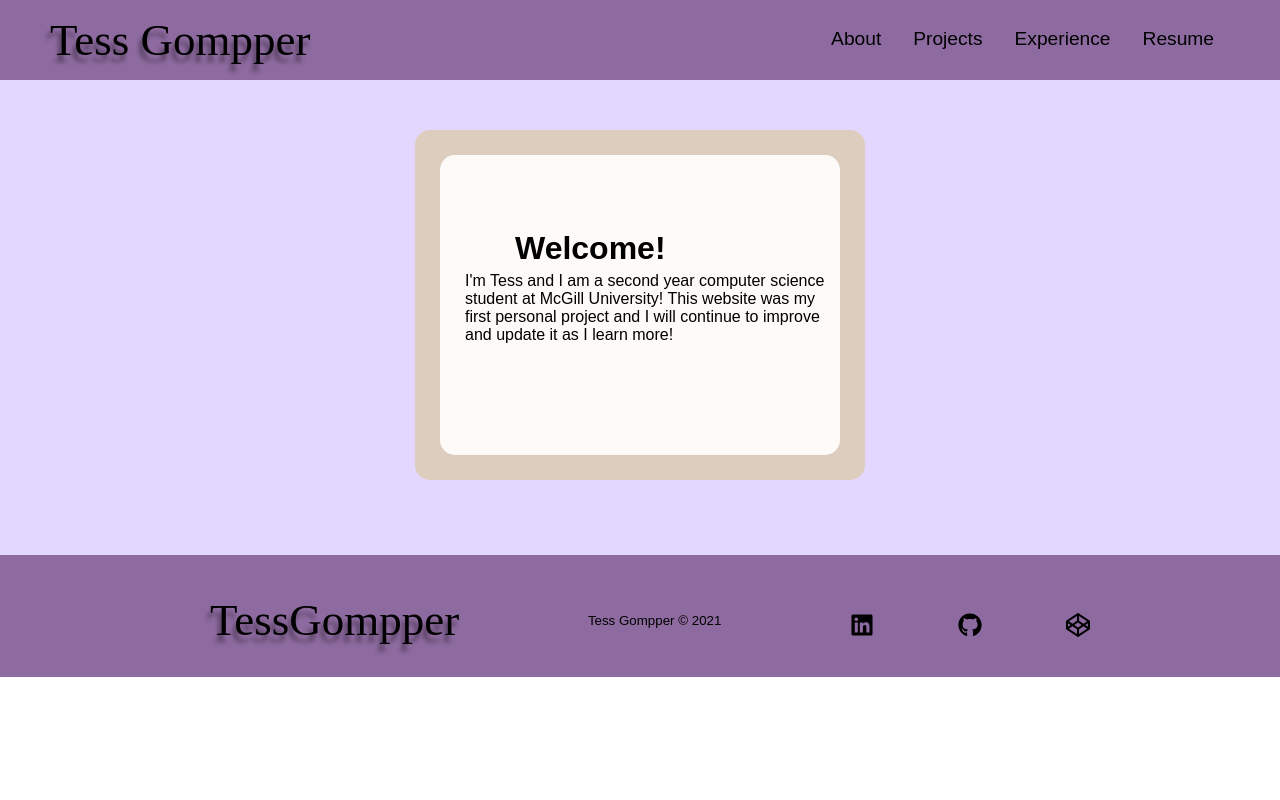
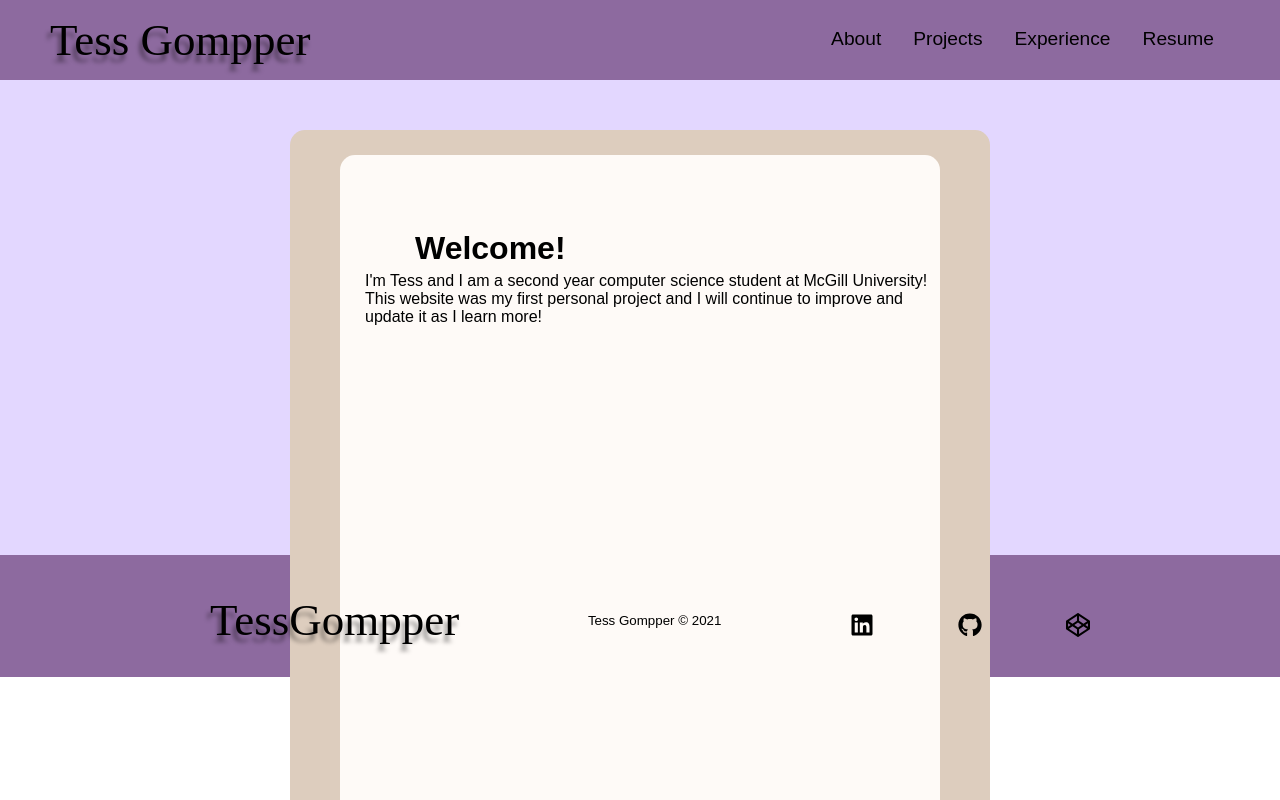
Before and after one commit to tgompper1/myWebsite, a React (Create React App) app: page / in a window 1280 px wide. Shown: the top 800 px of the page. Built offline with nearby package versions, Linux system fonts and the light colour scheme.

Commit message:
edit about page

```diff
--- a/src/components/pages/Home/Home.css
+++ b/src/components/pages/Home/Home.css
@@ -8,8 +8,8 @@
 
 .homebubble__container2{
     background-color: #ddcdbe;
-    height: 350px;
-    width: 450px;
+    height: 900px;
+    width: 700px;
     justify-content: center;
     border-radius: 15px;
     align-items: center;
@@ -18,8 +18,8 @@
 
 .homebubble{
     background-color: #fefaf7;
-    height: 300px;
-    width: 400px;
+    height: 850px;
+    width: 600px;
     justify-content: center;
     border-radius: 15px;
     align-items: center;
```
